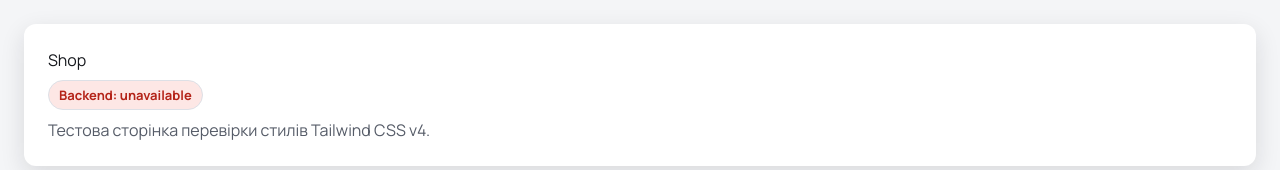
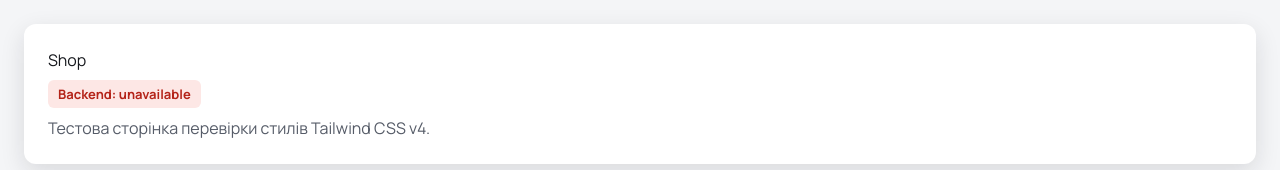
Before and after one commit to vkryvosheia/shop, a React (Vite) app in the folder frontend/: page / in a window 1280 px wide. Shown: the top 170 px of the page. Built offline with nearby package versions, Linux system fonts and the light colour scheme; no server answers.

Commit message:
fix: adjust badge shape and remove border per mentor feedback

```diff
--- a/frontend/src/components/BackendStatus.tsx
+++ b/frontend/src/components/BackendStatus.tsx
@@ -38,10 +38,8 @@ export function BackendStatus() {
 
       {status !== 'checking' && (
         <span
-          className={`inline-flex items-center rounded-full border px-2.5 py-0.5 text-badge ${
-            isOk
-              ? 'border-border bg-success-tint text-success'
-              : 'border-border bg-danger-tint text-danger'
+          className={`inline-flex items-center rounded-[var(--radius-control)] px-2.5 py-0.5 text-badge ${
+            isOk ? 'bg-success-tint text-success' : 'bg-danger-tint text-danger'
           }`}
         >
           Backend: {isOk ? 'OK' : 'unavailable'}
```
